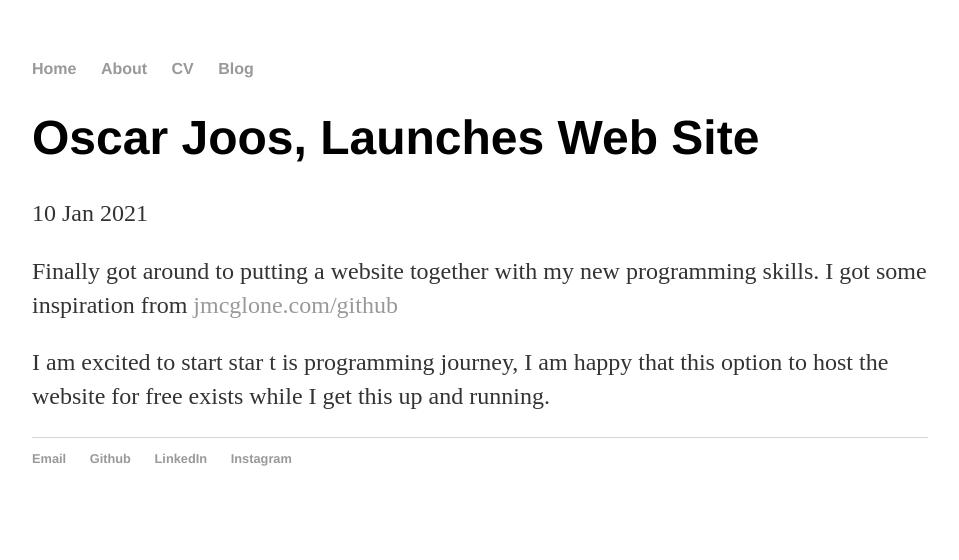
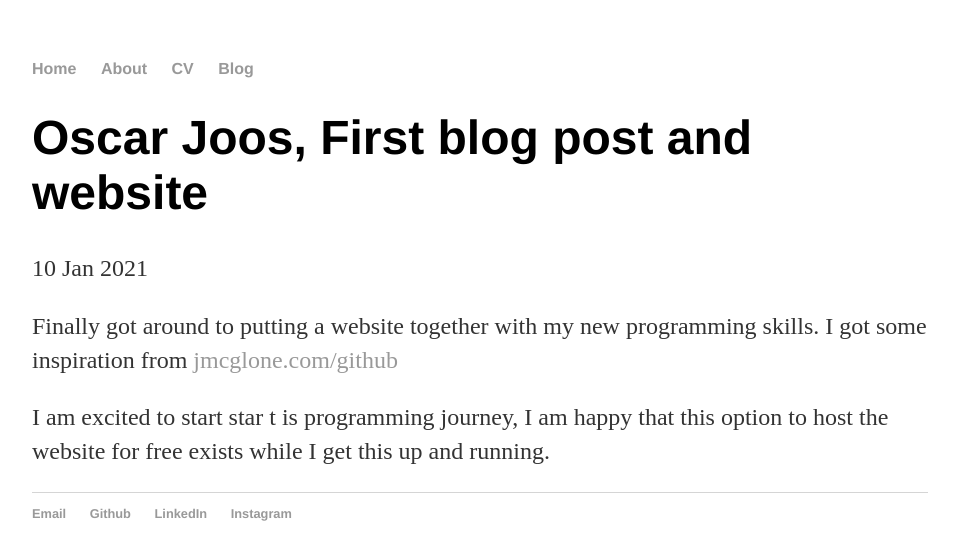
Before and after one commit to oscarjoos/oscarjoos.github.io, a Jekyll site: the page built from _posts/2021-01-10-oscar-joos-site-launched.md, in a window 1280 px wide. Shown: the top 560 px of the page, without its empty margins (160-1119 px from the left). Built offline with Jekyll 4.4.1, drawn with Linux system fonts in a browser that asks for light colours.

Commit message:
Update 2021-01-10-oscar-joos-site-launched.md

```diff
--- a/_posts/2021-01-10-oscar-joos-site-launched.md
+++ b/_posts/2021-01-10-oscar-joos-site-launched.md
@@ -1,6 +1,6 @@
 ---
 layout: post
-title: "Oscar Joos, Launches Web Site"
+title: "Oscar Joos, First blog post and website"
 date: 2021-01-10
 ---
 
```
